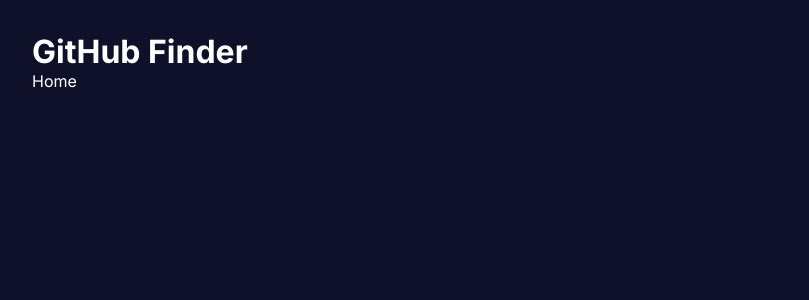
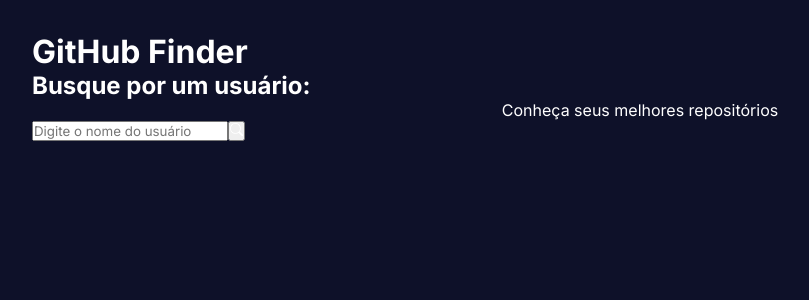
Before and after one commit to fjuncal/github_finder, a React (Vite) app: page / in a window 1280 px wide. Shown: the top 300 px of the page, without its empty margins (0-809 px from the left). Built offline with nearby package versions, Linux system fonts and the light colour scheme.

Commit message:
Criando componente de Search

```diff
--- /dev/null
+++ b/src/components/Search.tsx
@@ -0,0 +1,16 @@
+import { BsSearch } from "react-icons/bs";
+
+export default function Search() {
+  return (
+    <div>
+      <h2>Busque por um usuário: </h2>
+      <p>Conheça seus melhores repositórios</p>
+      <div>
+        <input type="text" placeholder="Digite o nome do usuário" />
+        <button>
+          <BsSearch />
+        </button>
+      </div>
+    </div>
+  );
+}
--- a/src/routes/Home.tsx
+++ b/src/routes/Home.tsx
@@ -1,3 +1,9 @@
+import Search from "../components/Search";
+
 export default function Home() {
-  return <div>Home</div>;
+  return (
+    <div>
+      <Search />
+    </div>
+  );
 }
```
